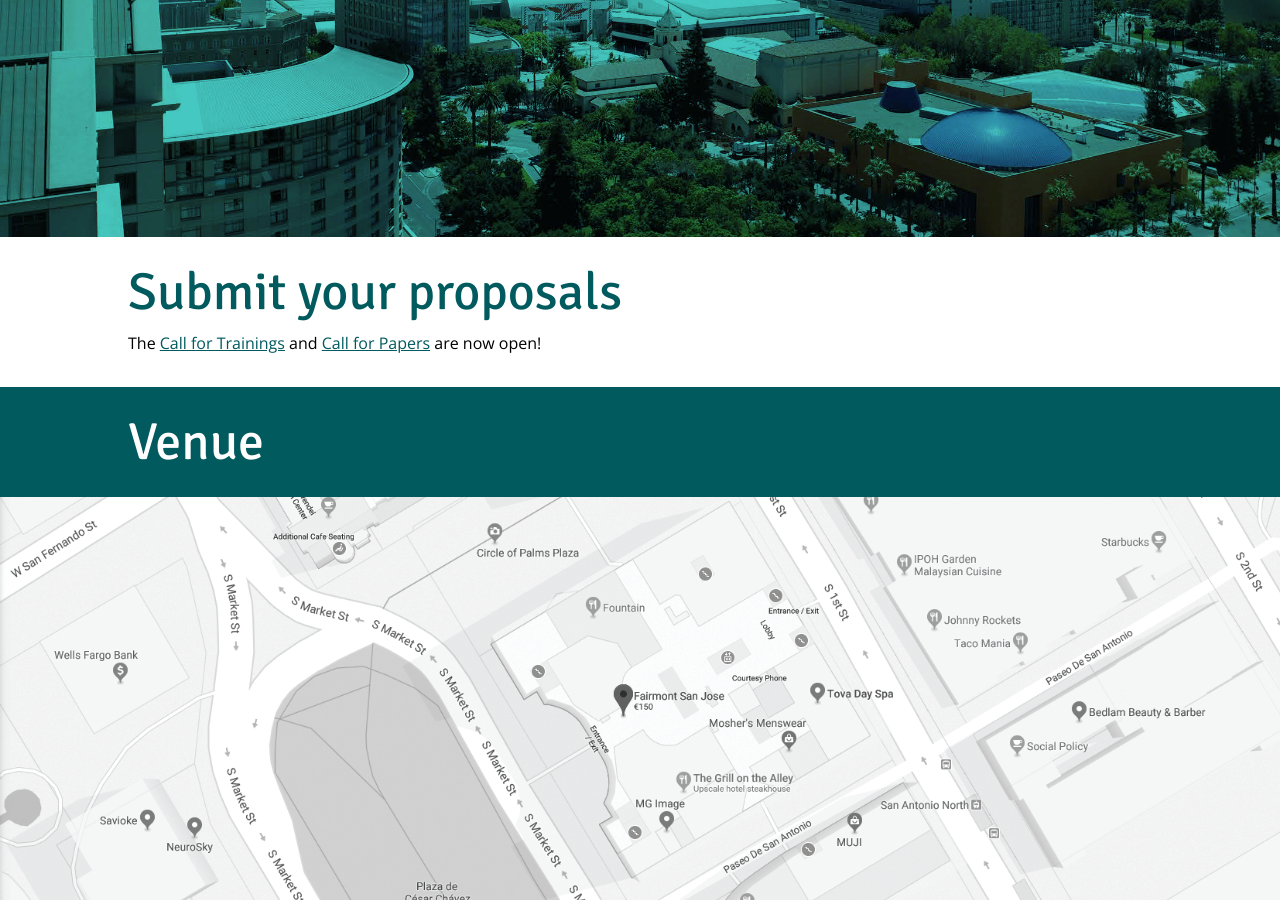
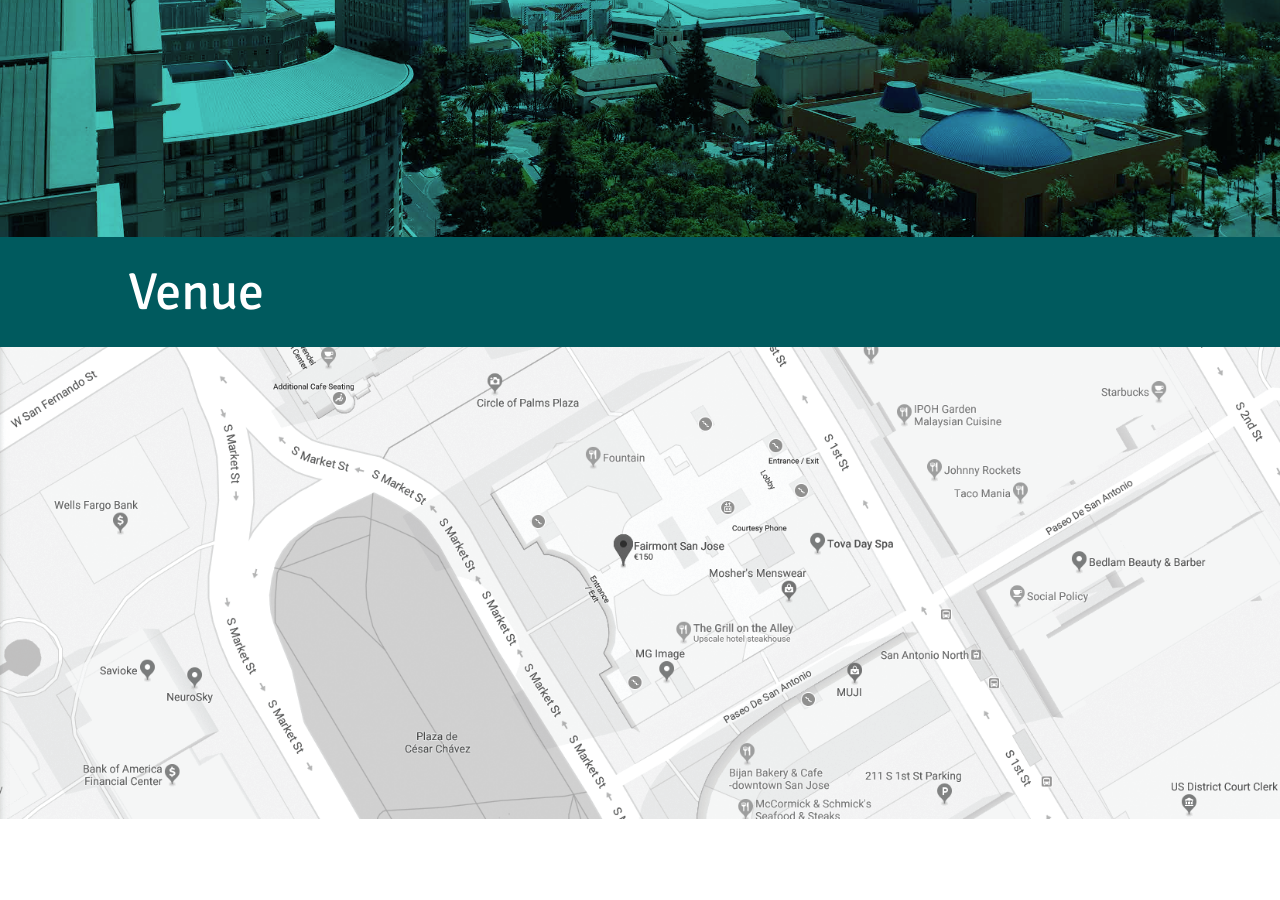
Before and after one commit to OWASP/AppSecUSA2018, a Jekyll site: the page built from index.html, in a window 1280 px wide and 900 px high, scrolled down 463 px. Built offline with Jekyll 4.4.1, drawn with Linux system fonts in a browser that asks for light colours.

Commit message:
Closing CFP and CFT

```diff
--- a/index.html
+++ b/index.html
@@ -12,11 +12,6 @@
 
 
 </section>
-<section class="">
-	<h1>Submit your proposals</h1>
-
-	<p>The <a href="https://owasp.submittable.com/submit/108070/2018-appsec-usa-san-jose-cft">Call for Trainings</a> and <a href="https://owasp.submittable.com/submit/108093/2018-appsec-usa-san-jose-call-for-presentations">Call for Papers</a> are now open!<p>
-</section>
 
 
 <section class="inversedark">
```
